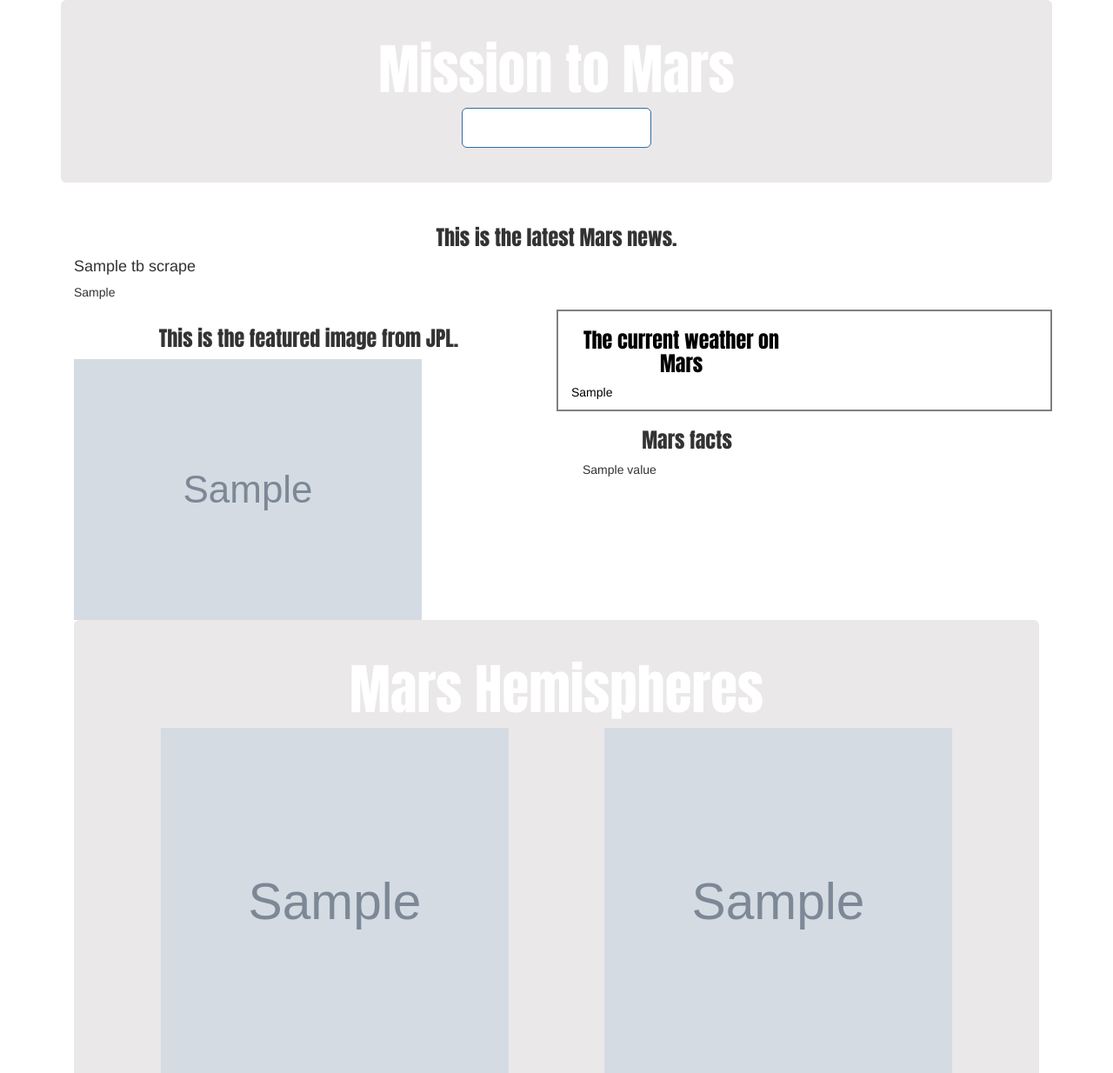
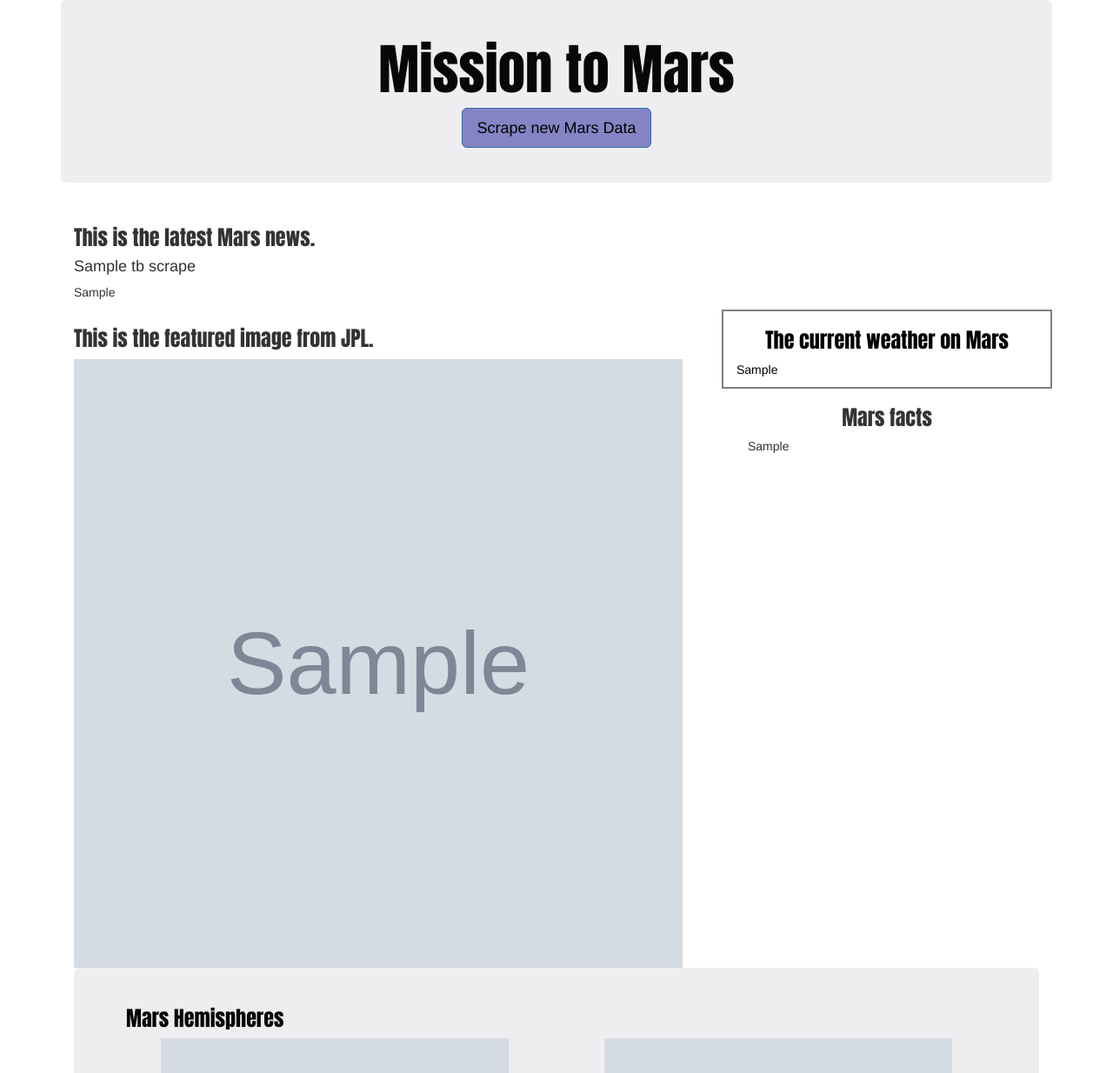
Before and after one commit to Preetisc/pc_dav_hw, a Flask app: page / in a window 1280 px wide. Shown: the top 1234 px of the page at 87% size. Run offline with Flask 2, Linux system fonts and the light colour scheme; grey boxes marked "Sample" are stand-in pictures; a database or web service that is not in the repository returns one stand-in record (values such as "Sample title"); some libraries are stand-ins or nearby versions.

Commit message:
[preetischouksey] finall websacraping hw

```diff
--- a/web-scraping-challenge/Missions_to_Mars/static/style.css
+++ b/web-scraping-challenge/Missions_to_Mars/static/style.css
@@ -4,8 +4,8 @@
 
   }
 .jumbotron {
-    color: #fff;
-    background: rgb(235, 232, 233);
+    color:rgb(7, 7, 7);
+    background: rgb(238, 238, 240);
     width: 100%;
     height: 100%;
     padding:25px;
@@ -13,8 +13,8 @@
   }
 
 .btn-primary {
-    background-color: white !important;
-    background: #fff;
+    background-color:rgba(40, 40, 160, 0.534) !important;
+    color: black;
 }
 
 h1 {
@@ -28,7 +28,7 @@
     font-family: Impact, Haettenschweiler, 'Arial Narrow Bold', sans-serif;
     font-size: 24px;
     font-weight: 300;
-    text-align: center
+    text-align: left
   }
 
 h3 {
--- a/web-scraping-challenge/Missions_to_Mars/templates/index.html
+++ b/web-scraping-challenge/Missions_to_Mars/templates/index.html
@@ -32,14 +32,14 @@
 
     <div class="container-fluid">
       <div class="row">
-        <div class="col-md-6 big_box">
+        <div class="col-md-8 big_box">
           <h2>This is the featured image from JPL.</h2>
-          <img src="{{mars.featured_image_url}}" alt="Mars featured image" />
+          <img src="{{mars.featured_image_url}}" alt="Mars featured image" style="width:700px;height:700px;border:0;" />
         </div>
 
-        <div class="col-md-6">
+        <div class="col-md-4">
           <div class="row weather-box">
-            <div class="col-md-6">
+            <div class="col-md-12">
               <h3>The current weather on Mars</h3>
               <p>
                 {{mars.mars_weather}}
@@ -47,9 +47,9 @@
             </div>
           </div>
 
-          <div class="col-md-6">
+          <div class="col-md-12">
             <h3>Mars facts</h3>
-            {{mars.value}}
+            {{mars.mars_fact_table | safe}}
           </div>
         </div>
 
@@ -59,30 +59,30 @@
     <div class="container-fluid">
 
       <div class="jumbotron">
-        <h1>Mars Hemispheres</h1>
+        <h2>Mars Hemispheres</h2>
 
         <div class="row">
           <div class="col-md-6">
 
-            <img src="{{mars.hem1['img_url']}}" alt="Mars Hemisphere1" style="width:400px;height:400px;border:0;">
-            <img src="https://astrogeology.usgs.gov/search/map/Mars/Viking/cerberus_enhanced" alt="Mars Hemisphere1" style="width:400px;height:400px;border:0;">
-            <h3>{{mars.hem1['title']}}</h3>
+            <img src="{{mars.hem0['img_url']}}" alt="Mars Hemisphere1" style="width:400px;height:400px;border:0;">
+
+            <h3>{{mars.hem0['title']}}</h3>
           </div>
           <div class="col-md-6">
-            <img src="{{mars.hem2['img_url']}}" alt="Mars Hemisphere2" style="width:400px;height:400px;border:0;">
-            <h3>{{mars.hem2['title']}}</h3>
+            <img src="{{mars.hem1['img_url']}}" alt="Mars Hemisphere2" style="width:400px;height:400px;border:0;">
+            <h3>{{mars.hem1['title']}}</h3>
           </div>
         </div>
 
 
         <div class="row">
           <div class="col-md-6">
-            <img src="{{mars.hem3['img_url']}}" alt="Mars Hemisphere1" style="width:400px;height:400px;border:0;">
-            <h3>{{mars.hem3['title']}}</h3>
+            <img src="{{mars.hem2['img_url']}}" alt="Mars Hemisphere1" style="width:400px;height:400px;border:0;">
+            <h3>{{mars.hem2['title']}}</h3>
           </div>
           <div class="col-md-6">
-            <img src="{{mars.hem4['img_url']}}" alt="Mars Hemisphere2" style="width:400px;height:400px;border:0;">
-            <h3>{{mars.hem4['title']}}</h3>
+            <img src="{{mars.hem3['img_url']}}" alt="Mars Hemisphere2" style="width:400px;height:400px;border:0;">
+            <h3>{{mars.hem3['title']}}</h3>
           </div>
         </div>
 
```
Also changed, not shown: web-scraping-challenge/Missions_to_Mars/scrape_mars.py (+18 -13 lines), 1 other file.
